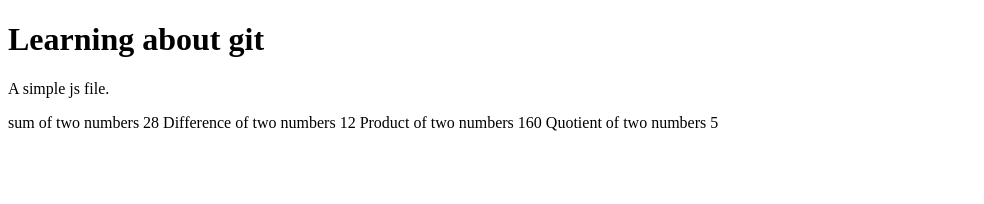
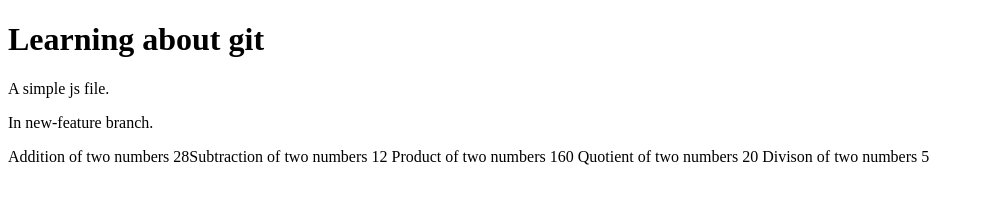
Before and after one commit to NishaSharma06/git-workshop, a plain HTML site: page index.html in a window 1280 px wide. Shown: the whole page, without its empty margins (0-984 px from the left). Drawn offline with Linux system fonts and the light colour scheme.

Commit message:
Changes in new feature branch

```diff
--- a/index.html
+++ b/index.html
@@ -5,13 +5,17 @@
 
 <h1>Learning about git</h1>
 <p>A simple js file.</p>
+<p>In new-feature branch.</p>
+
 
 
 <script type="text/javascript">
-    document.write("sum of two numbers ",20+8);
-    document.write("  Difference of two numbers ",20-8);
+    document.write("Addition of two numbers ",20+8);
+    document.write("Subtraction of two numbers ",20-8);
     document.write("  Product of two numbers ",20*8);
-    document.write("  Quotient of two numbers ",20/4);
+    document.write("  Quotient of two numbers ",80/4);
+    document.write(" Divison of two numbers ",20/4);
+
 
 
 
```
